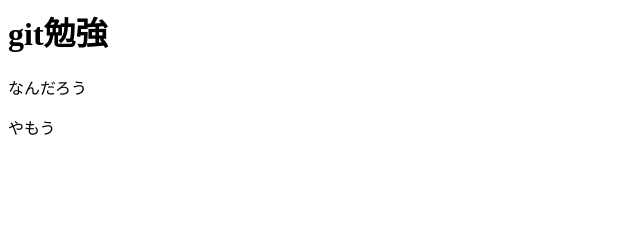
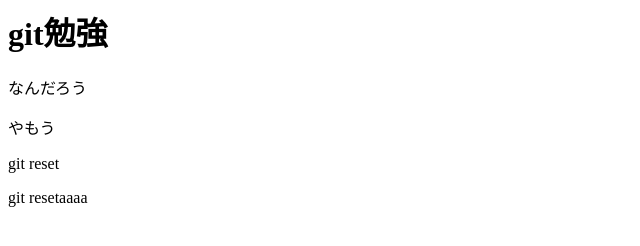
Before and after one commit to mysadadonald/git-_tutorial, a plain HTML site: page index.html in a window 1280 px wide. Shown: the whole page, without its empty margins (0-640 px from the left). Drawn offline with Linux system fonts and the light colour scheme.

Commit message:
<commit>

```diff
--- a/index.html
+++ b/index.html
@@ -1,3 +1,5 @@
 <h1>git勉強</h1>
 <p>なんだろう</p>
 <p>やもう</p>
+<p>git reset</p>
+<p>git resetaaaa</p>
```
